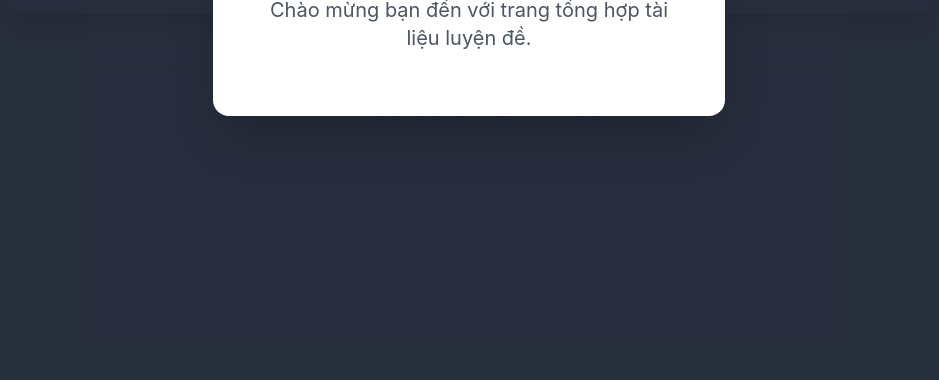
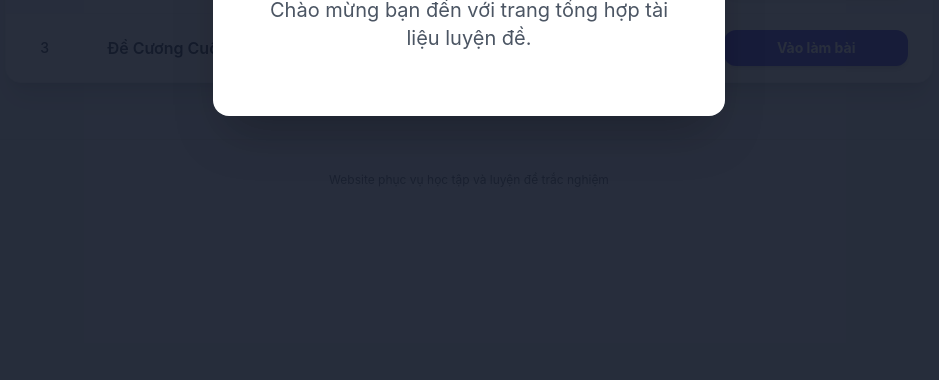
Before and after one commit to TranQuan-28/luyenbai, a plain HTML site: page index.html in a window 1280 px wide. Shown: the part 420-800 px from the top of the page, without its empty margins (171-1110 px from the left). Drawn offline with nearby package versions, Linux system fonts and the light colour scheme.

Commit message:
Update index.html
Added a new quiz entry for 'Đề Cương Cuối Kỳ 1 Công Nghệ' in the main table.

```diff
--- a/index.html
+++ b/index.html
@@ -111,6 +111,21 @@
                         </td>
                     </tr>
 
+                    <!-- DÒNG 3: Đề Cương Cuối Kỳ 1 Công Nghệ (MỚI) -->
+                    <tr class="hover:bg-indigo-50 transition duration-200 ease-in-out group odd:bg-white even:bg-gray-50">
+                        <td class="py-4 px-4 sm:px-6 whitespace-nowrap text-center text-sm font-medium">3</td>
+                        <td class="py-4 px-4 sm:px-6 font-semibold">
+                            Đề Cương Cuối Kỳ 1 Công Nghệ
+                        </td>
+                        <td class="py-4 px-4 sm:px-6 text-center">
+                            <button data-quiz-id="3"
+                                    data-internal-link="CN-CK1.html"
+                                    class="access-button text-white font-bold py-2 px-4 rounded-xl transition duration-150 shadow-md text-sm w-full min-w-[120px] bg-indigo-600 hover:bg-indigo-700 transform hover:scale-105">
+                                Vào làm bài
+                            </button>
+                        </td>
+                    </tr>
+
                 </tbody>
             </table>
         </div>
@@ -158,7 +173,6 @@
                 Bạn Đã Sẵn Sàng!
             </h2>
             <p class="text-gray-600 text-lg sm:text-xl">
-                Cảm ơn bạn đã hoàn thành bước thông báo.
             </p>
             <p class="mt-6 text-base text-green-500 font-semibold italic">
             </p>
@@ -175,8 +189,7 @@
         // 24 giờ tính bằng mili giây
         const TIMEOUT_24H_MS = 24 * 60 * 60 * 1000; // 86,400,000 ms
 
-        // Link dẫn đến lần đầu bấm nút X (Modal 1)
-        const EXTERNAL_LINK = 'https://s.shopee.vn/6KxR3KqMsK';
+        // ** Link đã được xóa bỏ theo yêu cầu **
 
         const modalContainer1 = document.getElementById('modalContainer1');
         const modalContainer2 = document.getElementById('modalContainer2');
@@ -247,16 +260,16 @@
 
         /**
          * Xử lý hành động đóng Modal 1.
-         * Chuyển từ M1 sang M2 (step1_pending -> step2_pending) và REDIRECT.
+         * Chuyển từ M1 sang M2 (step1_pending -> step2_pending) và KHÔNG REDIRECT.
          */
         function handleCloseModal1() {
             modalContainer1.classList.remove('show');
             updateModalState('step2_pending');
 
-            // Redirect sau khi modal biến mất
+            // Chỉ ẩn modal 1, sau đó hiển thị modal 2
             setTimeout(() => {
                 modalContainer1.style.pointerEvents = 'none';
-                window.open(EXTERNAL_LINK, '_blank'); // <--- REDIRECT Ở ĐÂY
+                showCurrentModal('step2_pending'); // Hiển thị Modal 2 ngay
             }, 300);
         }
 
```
